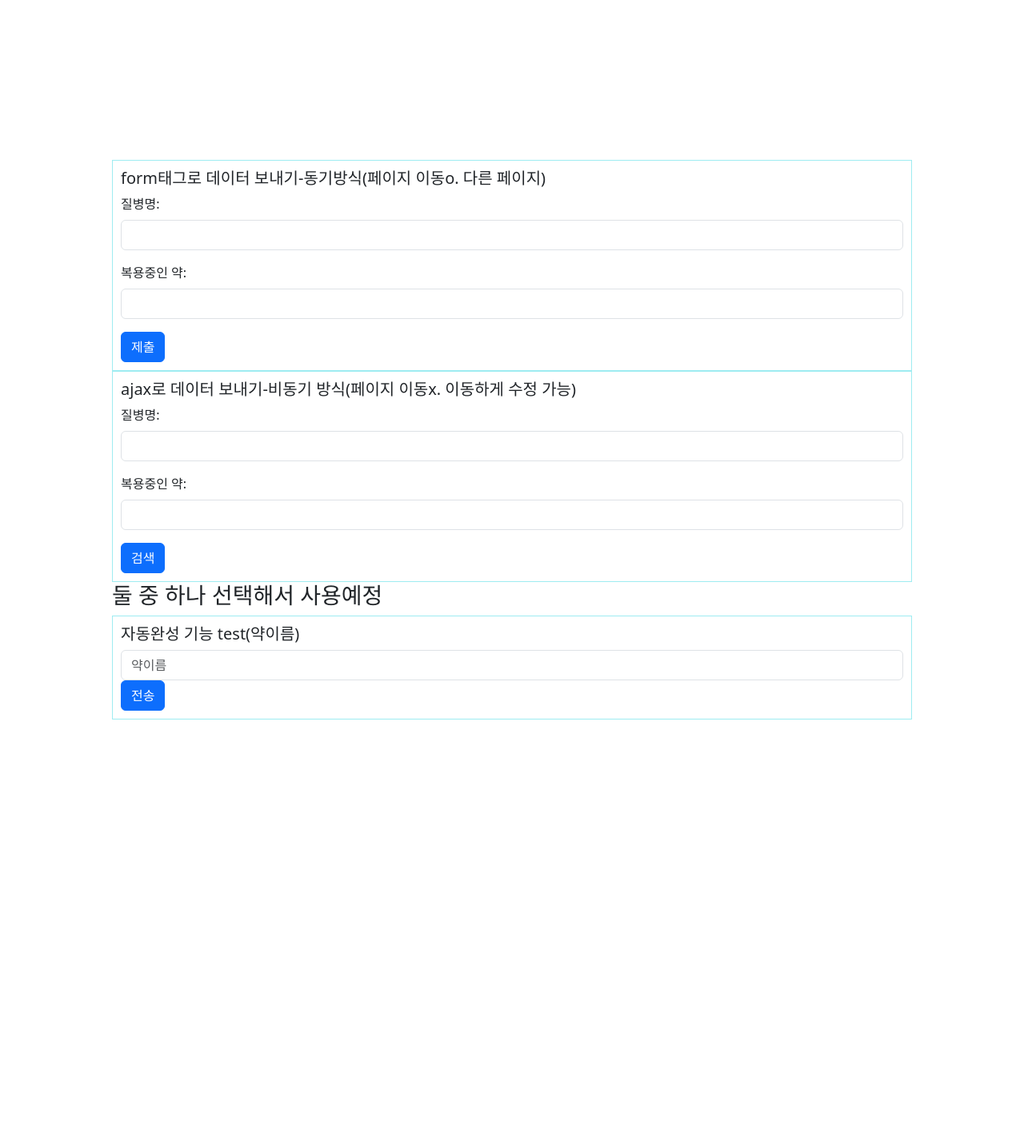
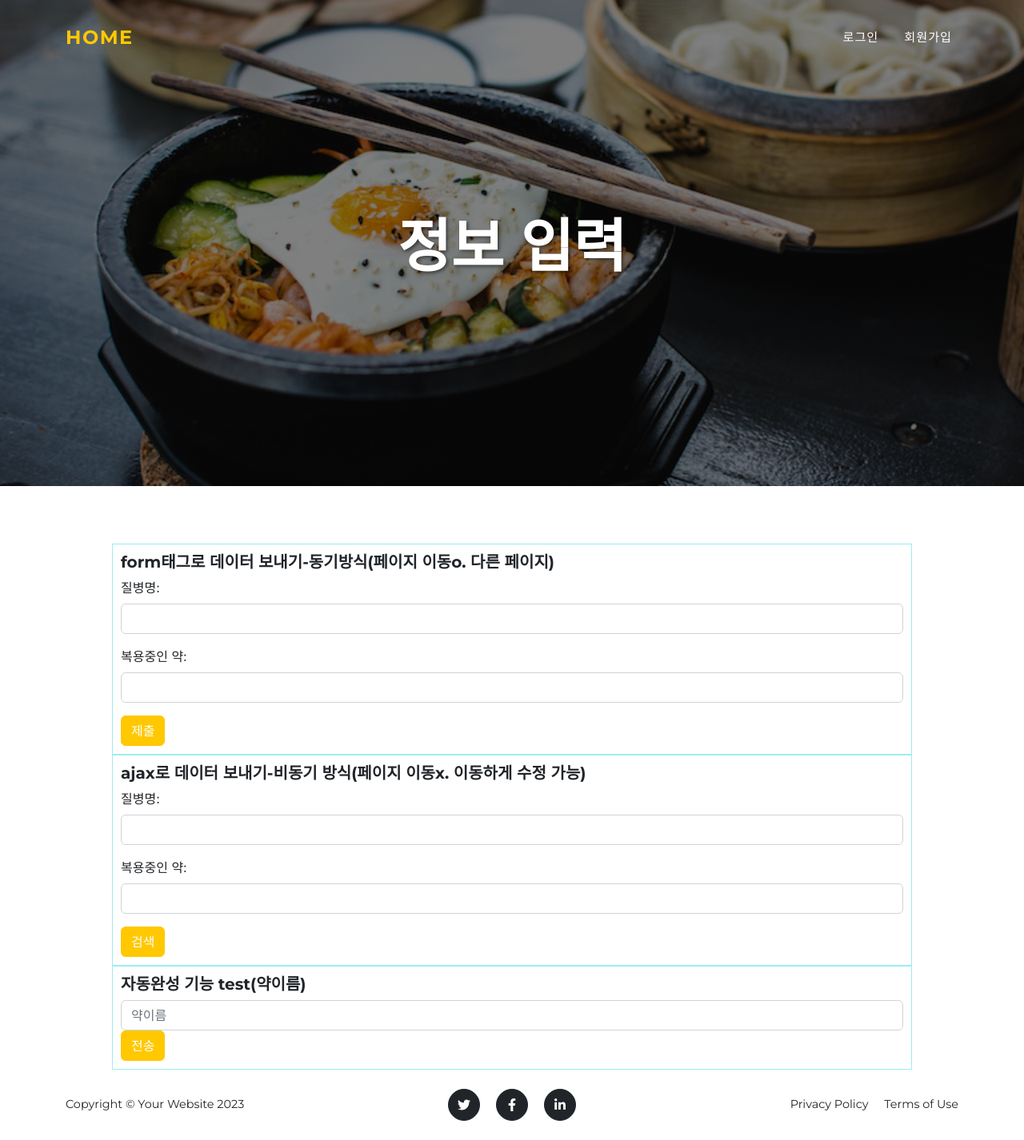
Before and after one commit to kwonhwijun/recipe_web, a Django app: page /input/ in a window 1280 px wide. Shown: the whole page at 80% size. Before the commit the page ends 900 px from the top, so only its background shows below. Run offline with Django 3.2, Linux system fonts and the light colour scheme; some libraries are stand-ins or nearby versions.

Commit message:
navigation

```diff
--- a/web1/polls/templates/polls/input.html
+++ b/web1/polls/templates/polls/input.html
@@ -5,6 +5,10 @@
     <title>테스트</title>
     <link href="https://cdn.jsdelivr.net/npm/bootstrap@5.3.1/dist/css/bootstrap.min.css" rel="stylesheet" integrity="sha384-4bw+/aepP/YC94hEpVNVgiZdgIC5+VKNBQNGCHeKRQN+PtmoHDEXuppvnDJzQIu9" crossorigin="anonymous">
     <script src="https://code.jquery.com/jquery-3.6.4.min.js"></script>
+    <script src="https://use.fontawesome.com/releases/v6.3.0/js/all.js" crossorigin="anonymous"></script>
+    <link href="https://fonts.googleapis.com/css?family=Montserrat:400,700" rel="stylesheet" type="text/css" />
+    <link href="/static/css/styles.css" rel="stylesheet" />
+
     <style>
         .border-div{
             border: 1px solid #9eecf1;
@@ -13,8 +17,15 @@
 
     </style>
 </head>
-<body>
-<div class="paading-div" style="padding: 10%; margin-bottom: 200px;">
+    <body id="page-top">
+        <!-- Navigation-->
+        {% include 'polls/navigation.html' %}
+        <!-- Masthead-->
+        <header class="masthead">
+			<div class="masthead-heading text-uppercase">정보 입력</div>
+        </header>
+        <!-- Services-->
+        <div class="paading-div" style="padding-left: 10%; padding-right: 10%">
             <div class="container mt-5">
                 <br>
                 <div class="border-div">
@@ -47,7 +58,6 @@
                 <div id="result">
                     <!--여기에 입력한값 출력-->
                 </div>
-        <h3>둘 중 하나 선택해서 사용예정</h3>
                 <div class="border-div">
                 <h5>자동완성 기능 test(약이름)</h5>
                 <form id="searchForm" action="/result_page/" method="POST" target="_blank">
@@ -65,6 +75,25 @@
                 </div>
             </div>
         </div>
+        <!-- Footer-->
+        <footer class="footer py-4">
+            <div class="container">
+                <div class="row align-items-center">
+                    <div class="col-lg-4 text-lg-start">Copyright &copy; Your Website 2023</div>
+                    <div class="col-lg-4 my-3 my-lg-0">
+                        <a class="btn btn-dark btn-social mx-2" href="#!" aria-label="Twitter"><i class="fab fa-twitter"></i></a>
+                        <a class="btn btn-dark btn-social mx-2" href="#!" aria-label="Facebook"><i class="fab fa-facebook-f"></i></a>
+                        <a class="btn btn-dark btn-social mx-2" href="#!" aria-label="LinkedIn"><i class="fab fa-linkedin-in"></i></a>
+                    </div>
+                    <div class="col-lg-4 text-lg-end">
+                        <a class="link-dark text-decoration-none me-3" href="#!">Privacy Policy</a>
+                        <a class="link-dark text-decoration-none" href="#!">Terms of Use</a>
+                    </div>
+                </div>
+            </div>
+        </footer>
+        <script src="https://cdn.jsdelivr.net/npm/bootstrap@5.2.3/dist/js/bootstrap.bundle.min.js"></script>
+        <script src="/static/js/scripts.js"></script>
 <script>
     $(document).ready(function () {
         // ajax 테스트용
--- a/web1/polls/templates/polls/navigation.html
+++ b/web1/polls/templates/polls/navigation.html
@@ -1,8 +1,6 @@
-<link href="/static/css/styles.css" rel="stylesheet" />
-
-<nav class="navbar navbar-expand-lg navbar-dark fixed-top" id="mainNav" style="background-color:gray;">
+<nav class="navbar navbar-expand-lg navbar-dark fixed-top" id="mainNav">
     <div class="container">
-        <a class="navbar-brand" href="#page-top">home</a>
+        <a class="navbar-brand" href="/home">home</a>
         <button class="navbar-toggler" type="button" data-bs-toggle="collapse" data-bs-target="#navbarResponsive" aria-controls="navbarResponsive" aria-expanded="false" aria-label="Toggle navigation">
             Menu
             <i class="fas fa-bars ms-1"></i>
```
Also changed, not shown: web1/polls/templates/polls/home.html (+1 -31 lines). Lines whose indentation alone changed are shown as unchanged.
